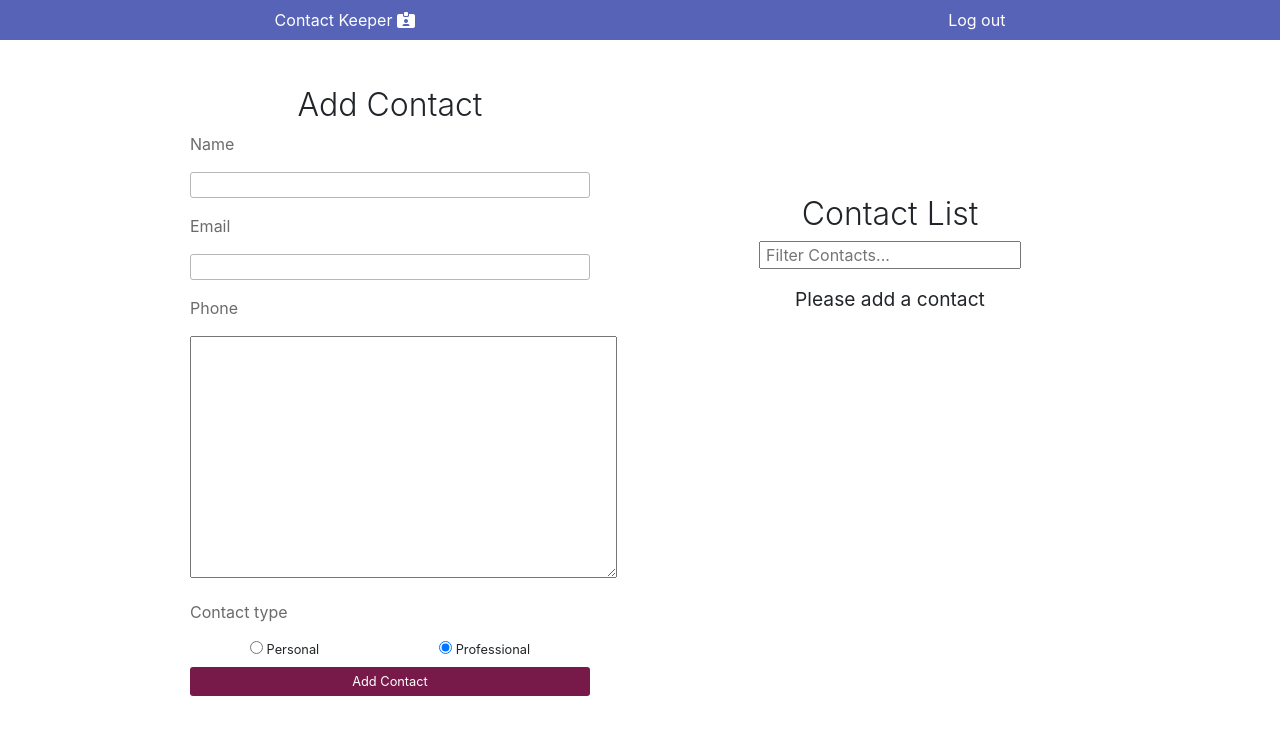
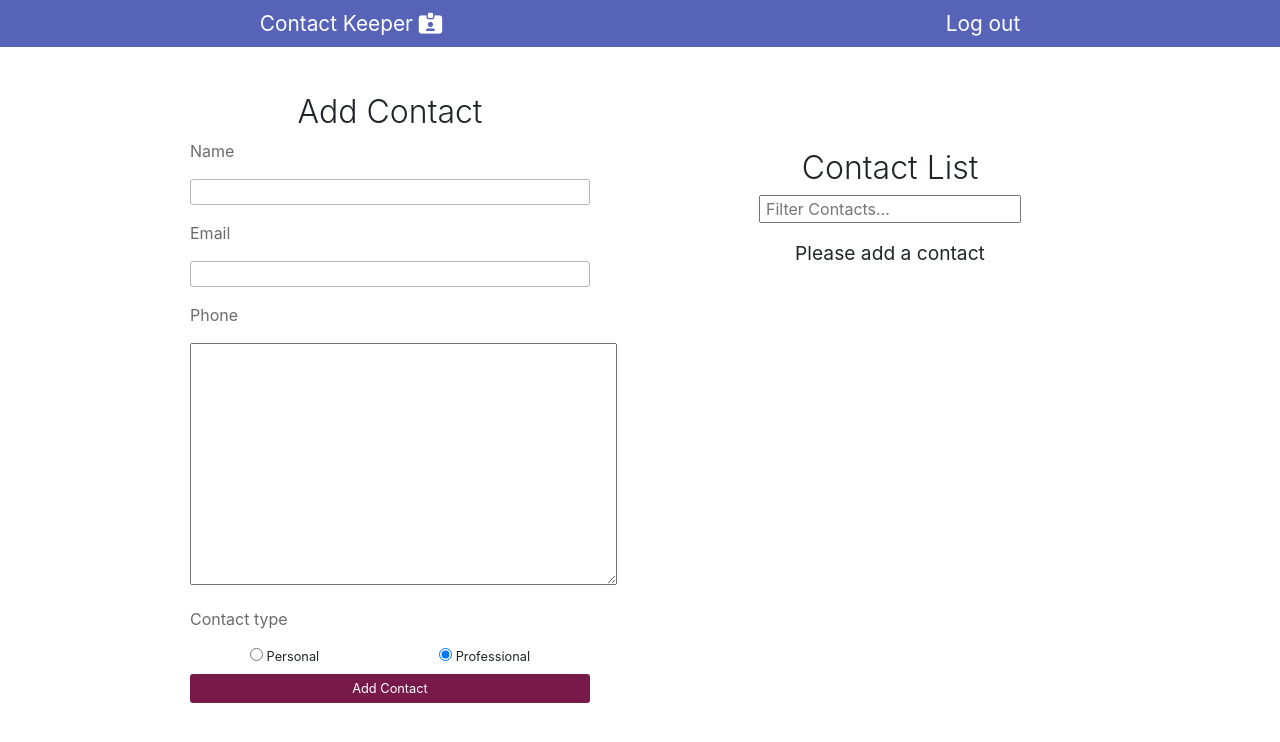
Before and after one commit to aemann2/contact_keeper, a Django app: page / in a window 1280 px wide. Shown: the top 742 px of the page. Run offline with Django 4.2, Linux system fonts and the light colour scheme; the visitor is signed in with stand-in values (Sample User, id 1); data that the repository does not hold is empty; style sheets or scripts are compiled from the project's sources; some libraries are stand-ins or nearby versions.

Commit message:
finished desktop styling

```diff
--- a/static/style.css
+++ b/static/style.css
@@ -41,12 +41,16 @@ ul {
   list-style: none; }
 
 /* Main */
-@media (min-width: 1200px) {
+@media (min-width: 1100px) {
   .main {
     display: flex;
     justify-content: center;
     align-items: center;
     height: 80vh; } }
+
+@media (min-width: 1100px) {
+  .nav {
+    font-size: 1.3rem; } }
 
 .nav__wrapper {
   display: flex;
@@ -103,21 +107,6 @@ ul {
   text-align: center;
   max-width: 500px;
   margin: auto; }
-  @media (min-width: 1200px) {
-    .add_contact {
-      width: 95%;
-      height: 100%;
-      margin: 0;
-      flex: 1;
-      display: flex;
-      flex-direction: column;
-      justify-content: center; } }
-  @media (min-width: 1200px) {
-    .add_contact__upper {
-      display: flex;
-      flex-direction: column;
-      justify-content: end;
-      flex: .45; } }
   .add_contact form {
     flex: 1; }
   .add_contact__title {
@@ -145,23 +134,9 @@ ul {
   margin: auto;
   margin-top: 2rem;
   text-align: center; }
-  @media (min-width: 1200px) {
-    .contacts {
-      width: 95%;
-      height: 100%;
-      margin: 0rem;
-      display: flex;
-      flex-direction: column;
-      justify-content: center; } }
-  @media (min-width: 1200px) {
-    .contacts__upper {
-      flex: .5;
-      display: flex;
-      flex-direction: column;
-      justify-content: end; } }
-  @media (min-width: 1200px) {
+  @media (min-width: 1100px) {
     .contacts__cards {
-      flex: 1; } }
+      flex: 1.5; } }
   .contacts__title {
     font-weight: 300; }
   .contacts__cards {
@@ -170,6 +145,22 @@ ul {
   .contacts__msg {
     margin-top: 1rem;
     font-size: 1.2rem; }
+
+@media (min-width: 1100px) {
+  .add_contact, .contacts {
+    width: 95%;
+    height: 100%;
+    margin: 0rem;
+    display: flex;
+    flex-direction: column;
+    justify-content: center; } }
+
+@media (min-width: 1100px) {
+  .add_contact__upper, .contacts__upper {
+    flex: .5;
+    display: flex;
+    flex-direction: column;
+    justify-content: end; } }
 
 .contact_card {
   text-align: left;
--- a/static/style.scss
+++ b/static/style.scss
@@ -13,6 +13,8 @@ $drk-grey: #6b6b6b;
 $lgt-grey: #c5c5c5;
 $maroon: #771a4a;
 $red: #d63030;
+
+$desktop-width: 1100px;
 
 html {
 	box-sizing: border-box;
@@ -68,7 +70,7 @@ ul {
 /* Main */
 
 .main {
-		@media (min-width: 1200px) {
+		@media (min-width: $desktop-width) {
 			display: flex;
 			justify-content: center;
 			align-items: center;
@@ -77,6 +79,10 @@ ul {
 }
 
 .nav {
+	@media (min-width: $desktop-width) {
+		font-size: 1.3rem;
+	}
+
 	&__wrapper {
 		display: flex;
 		justify-content: space-around;
@@ -156,25 +162,6 @@ ul {
 	max-width: 500px;
 	margin: auto;
 
-	@media (min-width: 1200px) {
-		width: 95%;
-		height: 100%;
-		margin: 0;
-		flex: 1;
-		display: flex;
-		flex-direction: column;
-		justify-content: center;
-	}
-
-	&__upper {
-		@media (min-width: 1200px) {
-			display: flex;
-			flex-direction: column;
-			justify-content: end;
-			flex: .45;
-		}
-	}
-
 	form {
 		flex: 1
 	}
@@ -220,27 +207,9 @@ ul {
 	margin-top: 2rem;
 	text-align: center;
 
-	@media (min-width: 1200px) {
-		width: 95%;
-		height: 100%;
-		margin: 0rem;
-		display: flex;
-		flex-direction: column;
-		justify-content: center;
-	}
-
-	&__upper {
-		@media (min-width: 1200px) {
-			flex: .5;
-			display: flex;
-			flex-direction: column;
-			justify-content: end;
-		}
-	}
-
 	&__cards {
-		@media (min-width: 1200px) {
-			flex: 1;
+		@media (min-width: $desktop-width) {
+			flex: 1.5;
 		}
 	}
 
@@ -256,6 +225,26 @@ ul {
 	&__msg {
 		margin-top: 1rem;
 		font-size: 1.2rem;
+	}
+}
+
+.add_contact, .contacts {
+	@media (min-width: $desktop-width) {
+		width: 95%;
+		height: 100%;
+		margin: 0rem;
+		display: flex;
+		flex-direction: column;
+		justify-content: center;
+	}
+
+	&__upper {
+		@media (min-width: $desktop-width) {
+			flex: .5;
+			display: flex;
+			flex-direction: column;
+			justify-content: end;
+		}
 	}
 }
 
```
Also changed, not shown: 1 other file.
